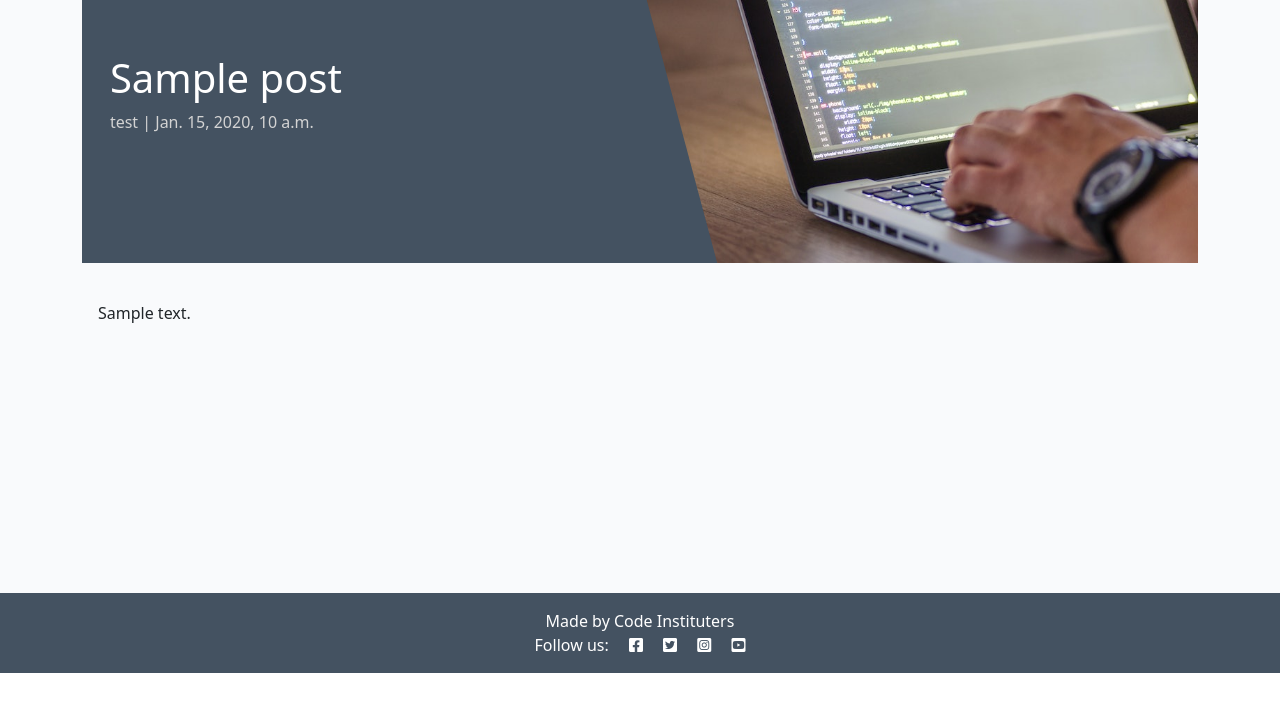
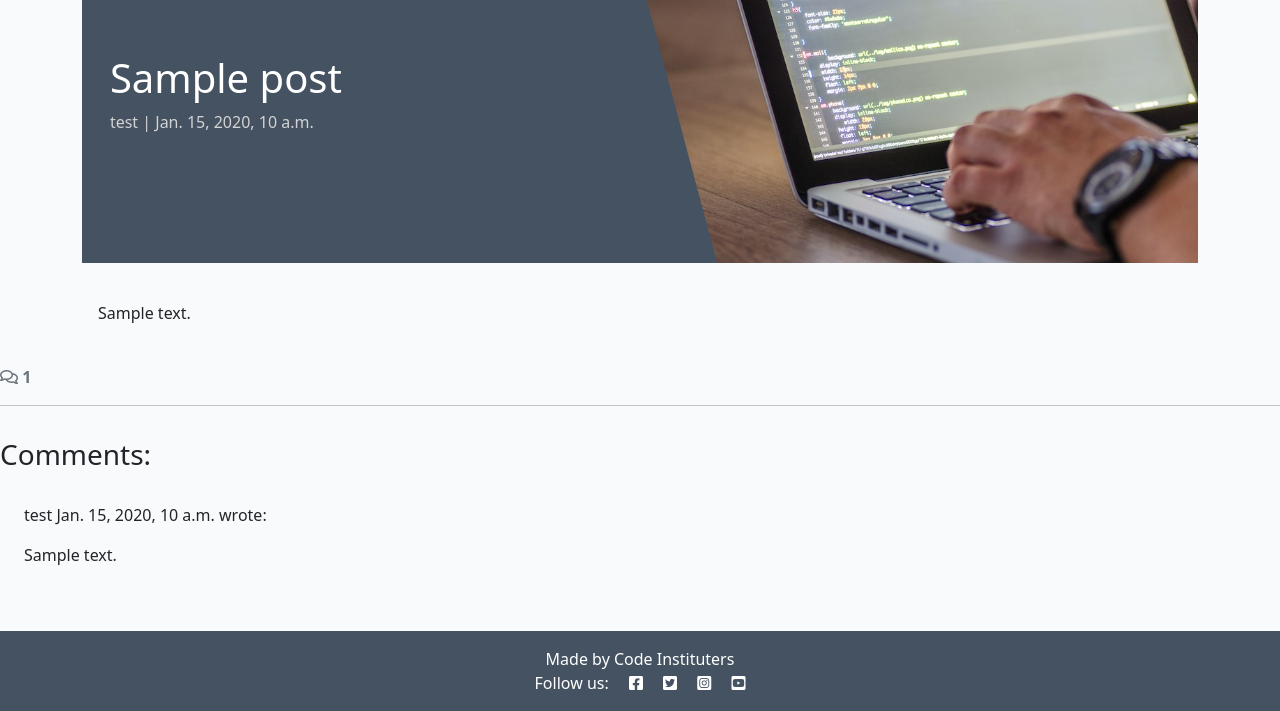
Before and after one commit to CiaranBrain/djangoblog, a Django app: a page that uses blog/templates/blog/post_detail.html in a window 1280 px wide. Shown: the part 127-838 px from the top of the page. Before the commit the page ends 800 px from the top, so only its background shows below. Run offline with Django 4.2, Linux system fonts and the light colour scheme; data comes from the database, SQL or seed files in the repository; tables that the repository leaves empty hold one stand-in row (values such as "Sample post").

Commit message:
added comment section

```diff
--- a/blog/templates/blog/post_detail.html
+++ b/blog/templates/blog/post_detail.html
@@ -1,5 +1,4 @@
-{% extends 'base.html' %} {% block content %}
-{% load static %}
+{% extends 'base.html' %} {% block content %} {% load static %}
 
 <div class="masthead">
   <div class="container">
@@ -11,7 +10,11 @@
         <p class="post-subtitle">{{ post.author }} | {{ post.created_on }}</p>
       </div>
       <div class="d-none d-md-block col-md-6 masthead-image">
-                <img src="{% static 'images/default.jpg' %}" class="scale" alt="placeholder">
+        <img
+          src="{% static 'images/default.jpg' %}"
+          class="scale"
+          alt="placeholder"
+        />
       </div>
     </div>
   </div>
@@ -19,14 +22,49 @@
 
 <div class="container">
   <div class="row">
-        <div class="col card mb-4  mt-3 left  top">
+    <div class="col card mb-4 mt-3 left top">
       <div class="card-body">
         <!-- The post content goes inside the card-text. -->
         <!-- Use the | safe filter inside the template tags -->
-                <p class="card-text">
-                    {{ post.content | safe }}
+        <p class="card-text">{{ post.content | safe }}</p>
+      </div>
+    </div>
+  </div>
+</div>
+<!-- Displaying count of comments -->
+<div class="row">
+  <div class="col-12">
+    <strong class="text-secondary">
+      <i class="far fa-comments"></i> {{ comment_count }}
+    </strong>
+  </div>
+  <div class="col-12">
+    <hr />
+  </div>
+</div>
+<!-- Displaying Comments -->
+<div class="row">
+  <div class="col-md-8 card mb-4 mt-3">
+    <h3>Comments:</h3>
+    <div class="card-body">
+      <!-- We want a for loop inside the empty control tags
+          to iterate through each comment in comments -->
+      {% for comment in comments %}
+      <div
+        class="p-2 comments {% if not comment.approved and comment.author == user %} faded{% elif not comment.approved %} d-none{% endif %}"
+      >
+        <p class="font-weight-bold">
+          {{ comment.author }}
+          <span class="font-weight-normal"> {{ comment.created_on }} </span>
+          wrote:
         </p>
+        <div id="comment{{ comment.id }}">{{ comment.body | linebreaks }}</div>
+        {% if not comment.approved and comment.author == user %}
+        <p class="approval">This comment is awaiting approval</p>
+        {% endif %}
       </div>
+      <!-- Our for loop ends here -->
+      {% endfor %}
     </div>
   </div>
 </div>
--- a/blog/views.py
+++ b/blog/views.py
@@ -24,4 +24,15 @@ def post_detail(request, slug):
 
     queryset = Post.objects.filter(status=1)
     post = get_object_or_404(queryset, slug=slug)
-    return render(request, "blog/post_detail.html", {"post": post},)
+    comments = post.comments.all().order_by("-created_on")
+    comment_count = post.comments.filter(approved=True).count()
+
+    return render(
+        request,
+        "blog/post_detail.html",
+        {
+            "post": post,
+            "comments" : comments,
+            "comment_count" : comment_count,
+        },
+    )
--- a/codestar/settings.py
+++ b/codestar/settings.py
@@ -30,7 +30,7 @@ SECRET_KEY = os.environ.get("SECRET_KEY")
 # SECURITY WARNING: don't run with debug turned on in production!
 DEBUG = True
 
-ALLOWED_HOSTS = ['8000-ciaranbrain-djangoblog-gzdygwgvws2.ws-eu108.gitpod.io','127.0.0.1:8000','localhost','.herokuapp.com','https://8000-ciaranbrain-djangoblog-gzdygwgvws2.ws-eu108.gitpod.io' ]
+ALLOWED_HOSTS = ['8000-ciaranbrain-djangoblog-gzdygwgvws2.ws-eu108.gitpod.io','127.0.0.1:8000','localhost','.herokuapp.com','https://8000-ciaranbrain-djangoblog-gzdygwgvws2.ws-eu108.gitpod.io', '8000-ciaranbrain-djangoblog-us3iua4d662.ws-eu108.gitpod.io' ]
 
 
 # Application definition
@@ -106,7 +106,8 @@ DATABASES = {
 CSRF_TRUSTED_ORIGINS = [
     "https://*.codeanyapp.com",
     "https://django-blog-testt-73e5953bdd29.herokuapp.com/",
-    "https://8000-ciaranbrain-djangoblog-gzdygwgvws2.ws-eu108.gitpod.io"
+    "https://8000-ciaranbrain-djangoblog-gzdygwgvws2.ws-eu108.gitpod.io",
+    "https://8000-ciaranbrain-djangoblog-us3iua4d662.ws-eu108.gitpod.io",
 
 ]
 
```
Lines whose indentation alone changed are shown as unchanged.
